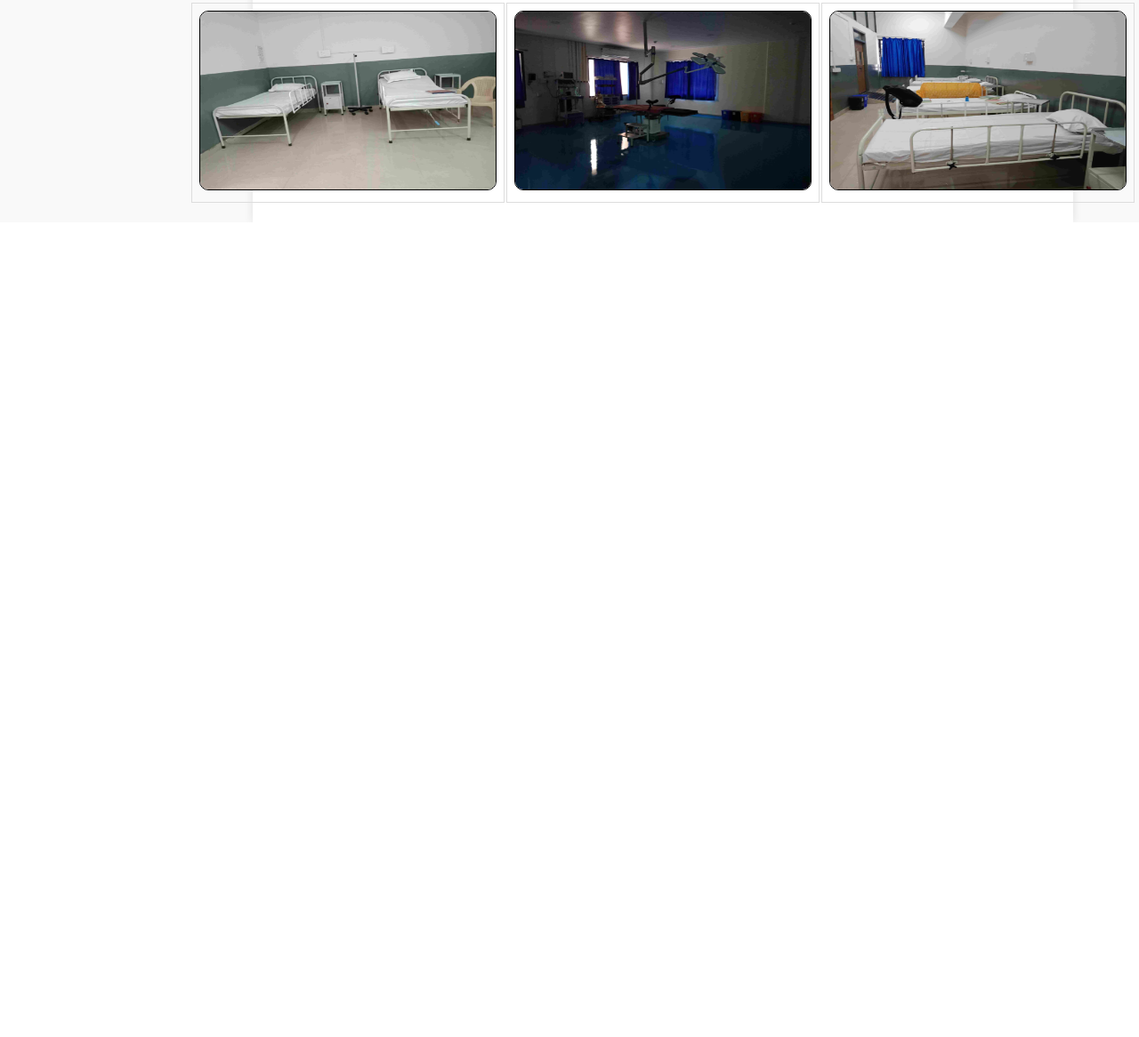
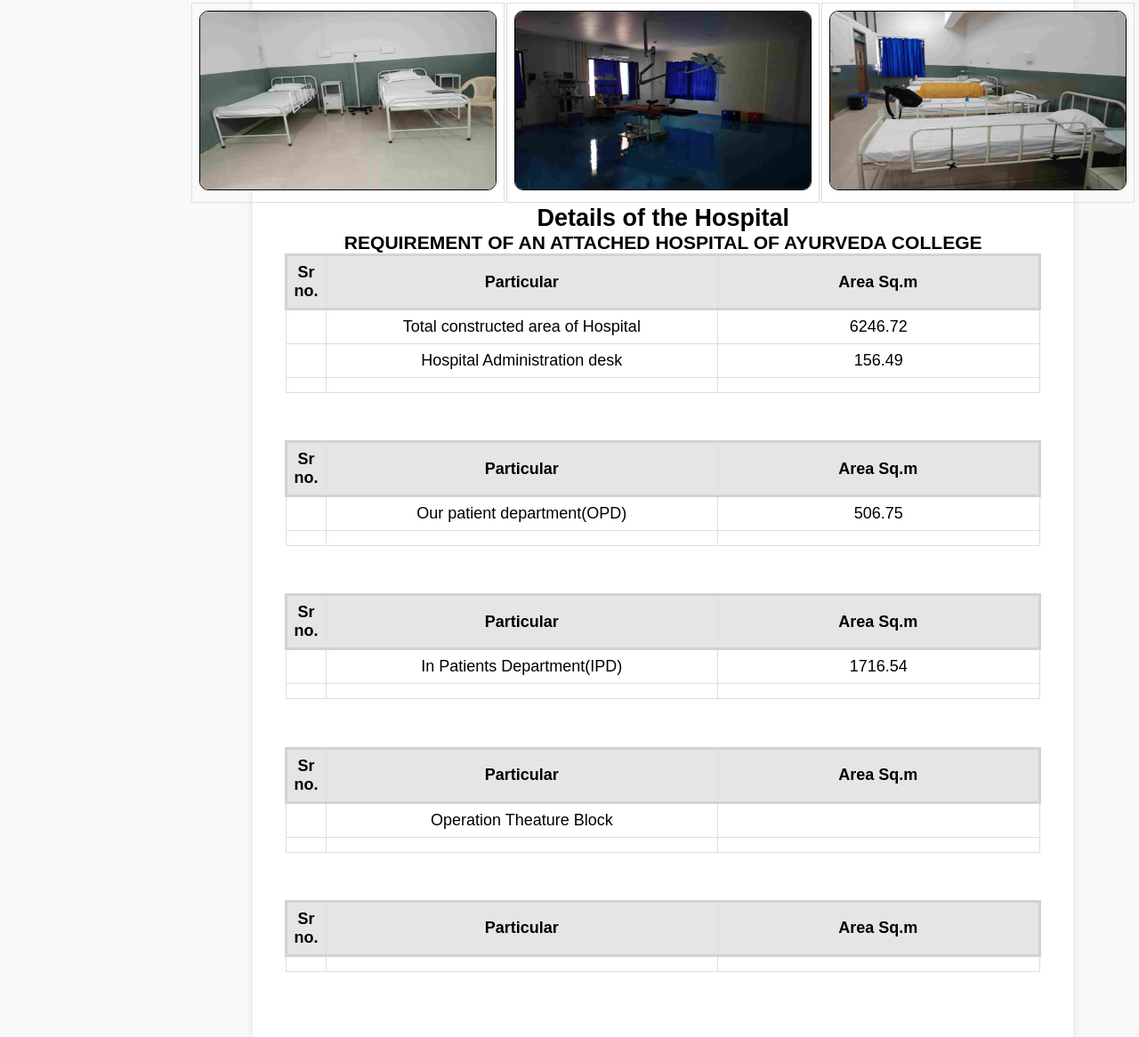
Before and after one commit to purucrqzy/Ayurvedik_website, a PHP site: page /hospital_page.php in a window 1280 px wide, after a click on "Infrastructure". Shown: the part 2192-3358 px from the top of the page at 89% size. Before the commit the page ends 2441 px from the top, so only its background shows below. Run offline with PHP 8.4, Linux system fonts and the light colour scheme; tables that the repository leaves empty or names only in its code hold one stand-in row (values such as "Sample post"); data that the repository does not hold is empty.

Commit message:
infrastructure table updated

```diff
--- a/aayurvedik_collage/hospital_page.php
+++ b/aayurvedik_collage/hospital_page.php
@@ -262,6 +262,125 @@
                             </tr>
                         </table>
                     </center>
+                    <h2>Details of the Hospital</h2>
+                    <h3>REQUIREMENT OF AN ATTACHED HOSPITAL OF AYURVEDA COLLEGE</h3>
+                    <table class="tab-1">
+                        <tr class="head">
+                            <th class="col-1">Sr no.</th>
+                            <th class="col-2">Particular</th>
+                            <th class="col-3">Area Sq.m</th>
+                        </tr>
+                        <tr>
+                            <td></td>
+                            <td>Total constructed area of Hospital</td>
+                            <td>6246.72</td>
+                        </tr>
+                        <tr>
+                            <td></td>
+                            <td>Hospital Administration desk</td>
+                            <td>156.49</td>
+
+                        </tr>
+                        <?php
+                            $sql = "SELECT * FROM `table5_data`";
+                            $result = $conn->query($sql);
+                            if ($result->num_rows > 0) {
+                                while ($row = $result->fetch_assoc()) {
+                                    echo "<tr><td>" . $row["sr no"] . "</td><td>" . $row["Particulars"] . "</td><td>" . $row["Area"] . "</td></tr>";
+                                }
+                            } else {
+                                echo "<tr><td colspan='5'>0 results</td></tr>";
+                            }
+                        ?>
+                    </table>
+                    <table class="tab-1">
+                        <tr class="head">
+                            <th class="col-1">Sr no.</th>
+                            <th class="col-2">Particular</th>
+                            <th class="col-3">Area Sq.m</th>
+                        </tr>
+                        <tr>
+                            <td></td>
+                            <td>Our patient department(OPD)</td>
+                            <td>506.75</td>
+                        </tr>
+                        <?php
+                            $sql = "SELECT * FROM `table6_data`";
+                            $result = $conn->query($sql);
+                            if ($result->num_rows > 0) {
+                                while ($row = $result->fetch_assoc()) {
+                                        echo "<tr><td>" . $row["sr no"] . "</td><td>" . $row["Particulars"] . "</td><td>" . $row["Area"] . "</td></tr>";
+                                }
+                            } else {
+                                        echo "<tr><td colspan='5'>0 results</td></tr>";
+                            }
+                        ?>
+                    </table>
+                    <table class="tab-1">
+                        <tr class="head">
+                            <th class="col-1">Sr no.</th>
+                            <th class="col-2">Particular</th>
+                            <th class="col-3">Area Sq.m</th>
+                        </tr>
+                        <tr>
+                            <td></td>
+                            <td>In Patients Department(IPD)</td>
+                            <td>1716.54</td>
+                        </tr>
+                        <?php
+                            $sql = "SELECT * FROM `table7_data`";
+                            $result = $conn->query($sql);
+                            if ($result->num_rows > 0) {
+                                    while ($row = $result->fetch_assoc()) {
+                                            echo "<tr><td>" . $row["sr no"] . "</td><td>" . $row["Particulars"] . "</td><td>" . $row["Area"] . "</td></tr>";
+                                        }
+                                    } else {
+                                        echo "<tr><td colspan='5'>0 results</td></tr>";
+                                    }
+                ?>
+                    </table>
+
+                    <table class="tab-1">
+                        <tr class="head">
+                            <th class="col-1">Sr no.</th>
+                            <th class="col-2">Particular</th>
+                            <th class="col-3">Area Sq.m</th>
+                        </tr>
+                        <tr>
+                            <td></td>
+                            <td>Operation Theature Block</td>
+                            <td></td>
+                        </tr>
+                        <?php
+        $sql = "SELECT * FROM `table8_data`";
+        $result = $conn->query($sql);
+                if ($result->num_rows > 0) {
+                    while ($row = $result->fetch_assoc()) {
+                        echo "<tr><td>" . $row["sr no"] . "</td><td>" . $row["Particulars"] . "</td><td>" . $row["Area"] . "</td></tr>";
+                    }
+                } else {
+                    echo "<tr><td colspan='5'>0 results</td></tr>";
+                }
+                ?>
+                    </table>
+                    <table class="tab-1">
+                        <tr class="head">
+                            <th class="col-1">Sr no.</th>
+                            <th class="col-2">Particular</th>
+                            <th class="col-3">Area Sq.m</th>
+                        </tr>
+                        <?php
+        $sql = "SELECT * FROM `table9_data`";
+        $result = $conn->query($sql);
+                if ($result->num_rows > 0) {
+                    while ($row = $result->fetch_assoc()) {
+                        echo "<tr><td>" . $row["sr no"] . "</td><td>" . $row["Particulars"] . "</td><td>" . $row["Area"] . "</td></tr>";
+                    }
+                } else {
+                    echo "<tr><td colspan='5'>0 results</td></tr>";
+                }
+                ?>
+                    </table>
                 </div>
                 <div id="clinical" class="content-item">
                     <center class="cnter1">
```
